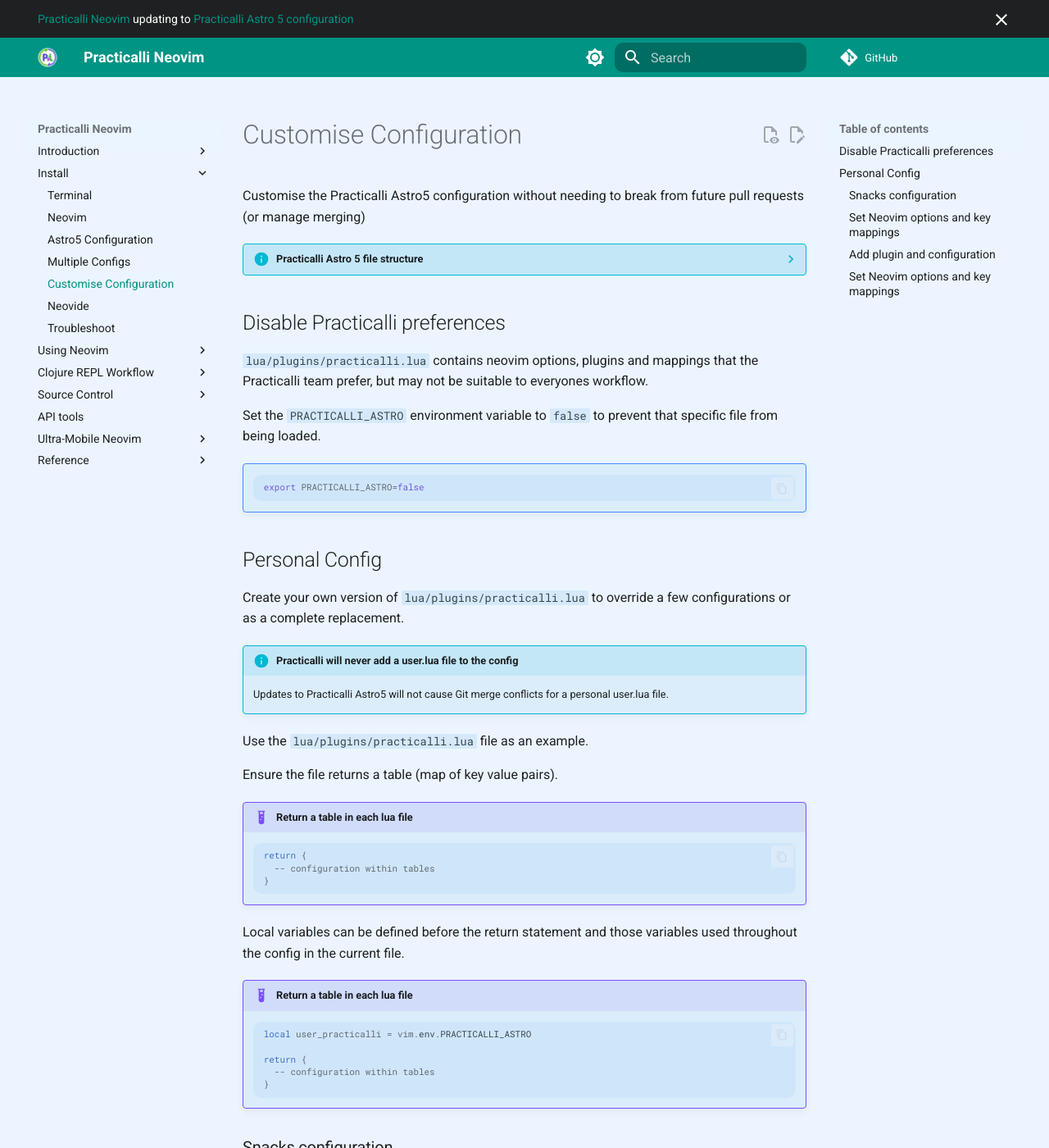
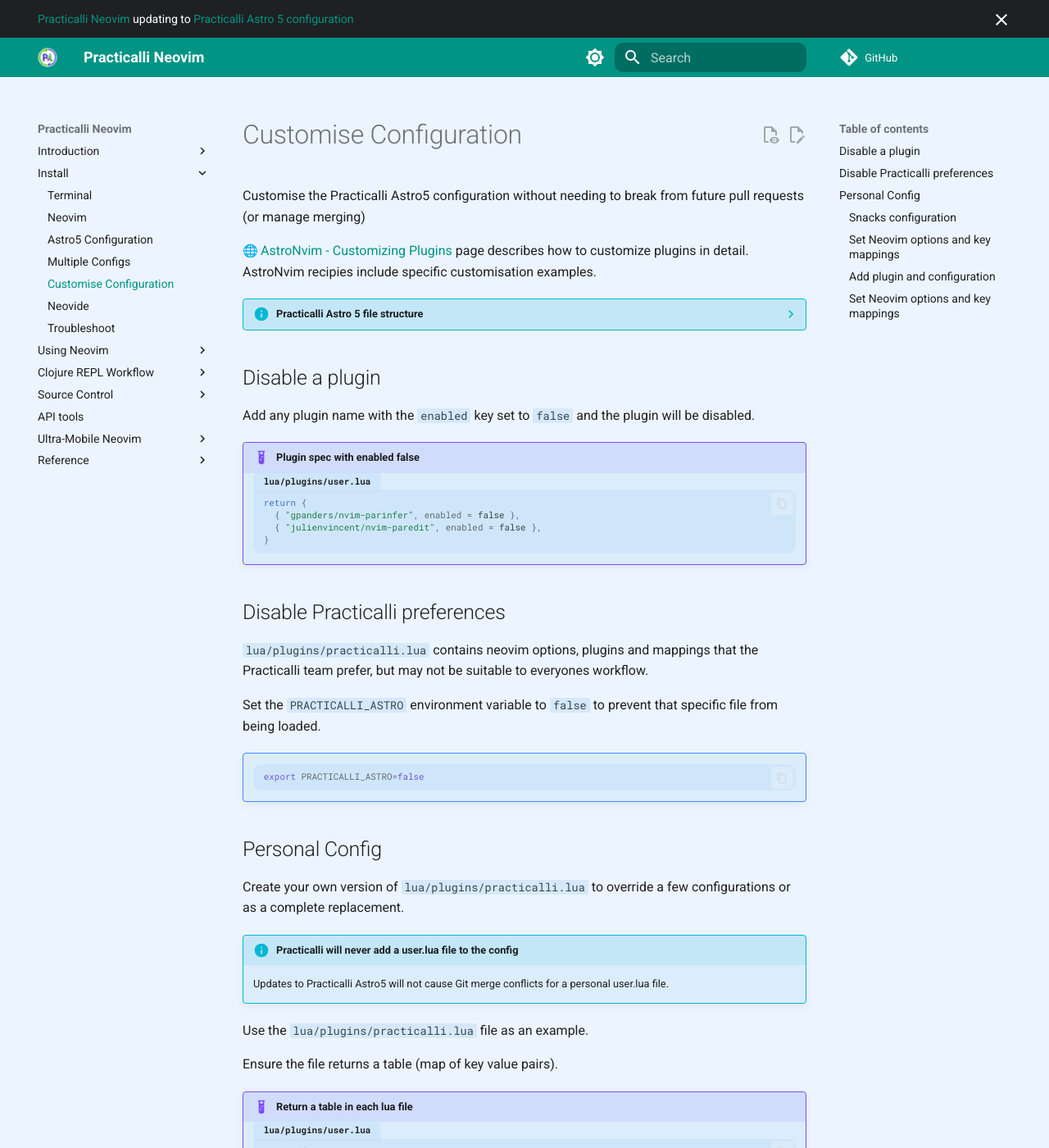
Before and after one commit to practicalli/neovim, an MkDocs documentation site: the page built from docs/install/customise-configuration.md, in a window 1280 px wide and 1400 px high. Shown: the whole window at 82% size. Built offline with MkDocs 1.6.1 and Material for MkDocs 9.7.7, drawn with Linux system fonts in a browser that asks for light colours; emoji names are drawn with the system emoji font; comment, search, counter and statistics services are not loaded; some of the changed text lies outside the part shown.

Commit message:
install: add disable plugins example in customise config

````diff
--- a/docs/install/customise-configuration.md
+++ b/docs/install/customise-configuration.md
@@ -1,6 +1,8 @@
 # Customise Configuration
 
 Customise the Practicalli Astro5 configuration without needing to break from future pull requests (or manage merging)
+
+[:globe_with_meridians: AstroNvim - Customizing Plugins](https://docs.astronvim.com/configuration/customizing_plugins/) page describes how to customize plugins in detail.  AstroNvim recipies include specific customisation examples.
 
 ??? INFO "Practicalli Astro 5 file structure"
     ```shell
@@ -30,6 +32,19 @@
     ```
 
 
+## Disable a plugin
+
+Add any plugin name with the `enabled` key set to `false` and the plugin will be disabled.
+
+!!! EXAMPLE "Plugin spec with enabled false"
+    ```lua title="lua/plugins/user.lua"
+    return {
+      { "gpanders/nvim-parinfer", enabled = false },
+      { "julienvincent/nvim-paredit", enabled = false },
+    }
+    ```
+
+
 ## Disable Practicalli preferences
 
 `lua/plugins/practicalli.lua` contains neovim options, plugins and mappings that the Practicalli team prefer, but may not be suitable to everyones workflow.
@@ -54,7 +69,7 @@
 Ensure the file returns a table (map of key value pairs).
 
 !!! EXAMPLE "Return a table in each lua file"
-    ```lua
+    ```lua title="lua/plugins/user.lua"
     return {
       -- configuration within tables
     }
@@ -62,8 +77,8 @@
 
 Local variables can be defined before the return statement and those variables used throughout the config in the current file.
 
-!!! EXAMPLE "Return a table in each lua file"
-    ```lua
+!!! EXAMPLE "Define local variable"
+    ```lua title="lua/plugins/user.lua"
     local user_practicalli = vim.env.PRACTICALLI_ASTRO
 
     return {
@@ -80,7 +95,7 @@
 Each plugin is defined within its own key, e.g. `dashboard` for the startup dashbord screen, `indent` for indentation guide lines, etc.
 
 !!! EXAMPLE "Folke Snacks overrides"
-    ```lua
+    ```lua title="lua/plugins/user.lua"
     ---@type LazySpec
     return {
       -- Snacks Customisation
@@ -120,7 +135,7 @@
 Key maps are defined within the `mappings` key and the specific mode they are enabled (i.e. normal, terminal, visual)
 
 !!! EXAMPLE "Neovim options and key mappings"
-    ```lua
+    ```lua title="lua/plugins/user.lua"
     -- ---------------------------------------------------------
     -- Example user configuration
     --
@@ -174,7 +189,7 @@
 Plugin configuration in a user config will override plugins included via Astrocommunity, `lua/plugins/community.lua` file.
 
 !!! EXAMPLE "Plugins and Plugin options"
-    ```lua
+    ```lua title="lua/plugins/user.lua"
     ---@type LazySpec
     return {
       {
@@ -250,7 +265,7 @@
 Key maps are defined within the `mappings` key and the specific mode they are enabled (i.e. normal, terminal, visual)
 
 !!! EXAMPLE "Neovim options and key mappings"
-    ```lua
+    ```lua title="lua/plugins/user.lua"
     -- ---------------------------------------------------------
     -- Example user configuration
     --
````
